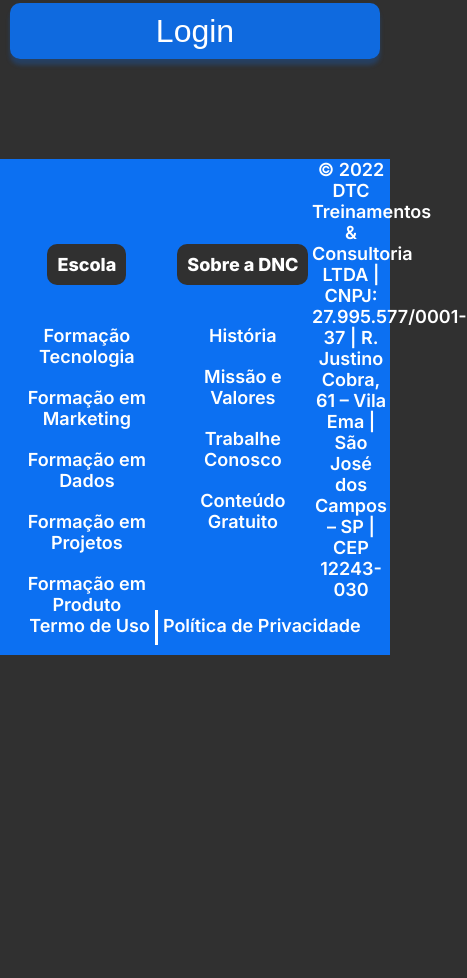
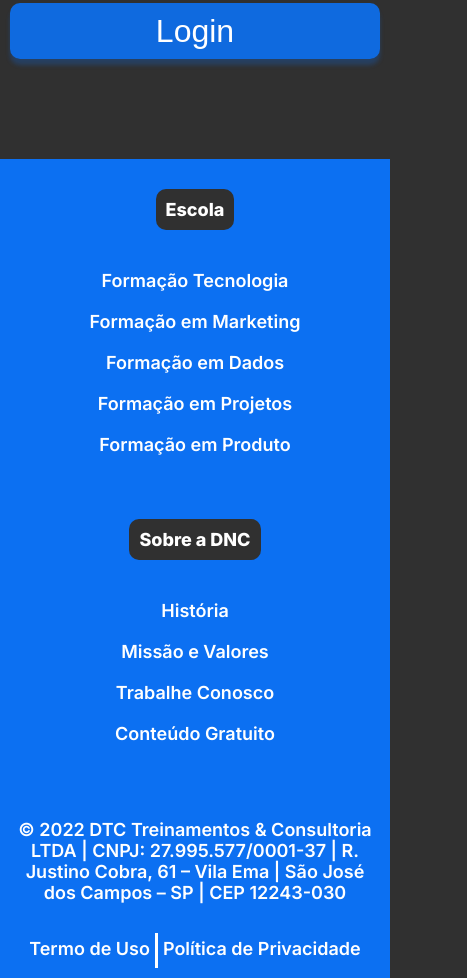
Before and after one commit to alexandroonunes/bootcamp-an-dnc, a plain HTML site: page index.html in a window 390 px wide. Shown: the part 1544-2522 px from the top of the page, 467 px wide, since content can reach past the window. Before the commit the page ends 2199 px from the top, so only its background shows below. Drawn offline with Linux system fonts and the light colour scheme.

Commit message:
Adicionando media query para o footer

```diff
--- a/css/style.css
+++ b/css/style.css
@@ -282,7 +282,13 @@
         .checkbox-itens label {
             font-size: 17px;
         }
-        footer {
+        /*Media query footer*/
+        footer .linha1{
+            flex-direction: column;
+        }
+        footer .endereco {
+            width: 95%;
+            margin-bottom: 20px;
 
         }
 
```
